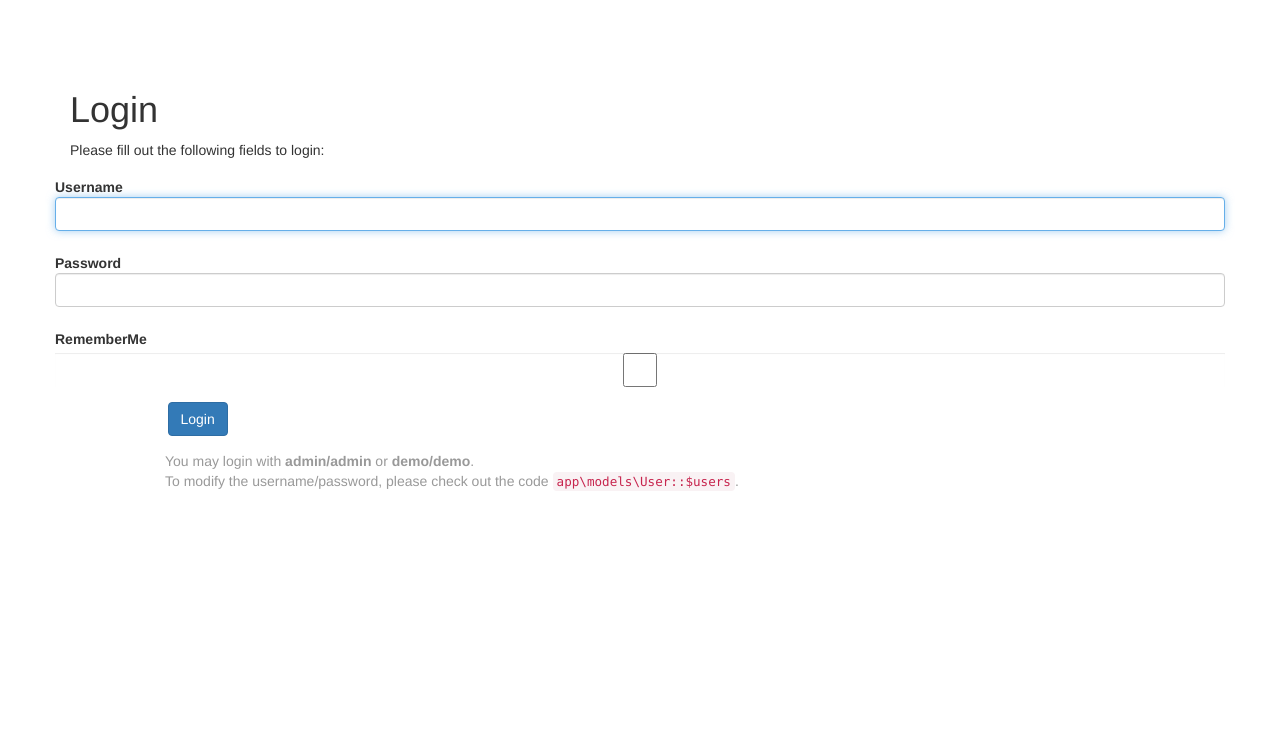
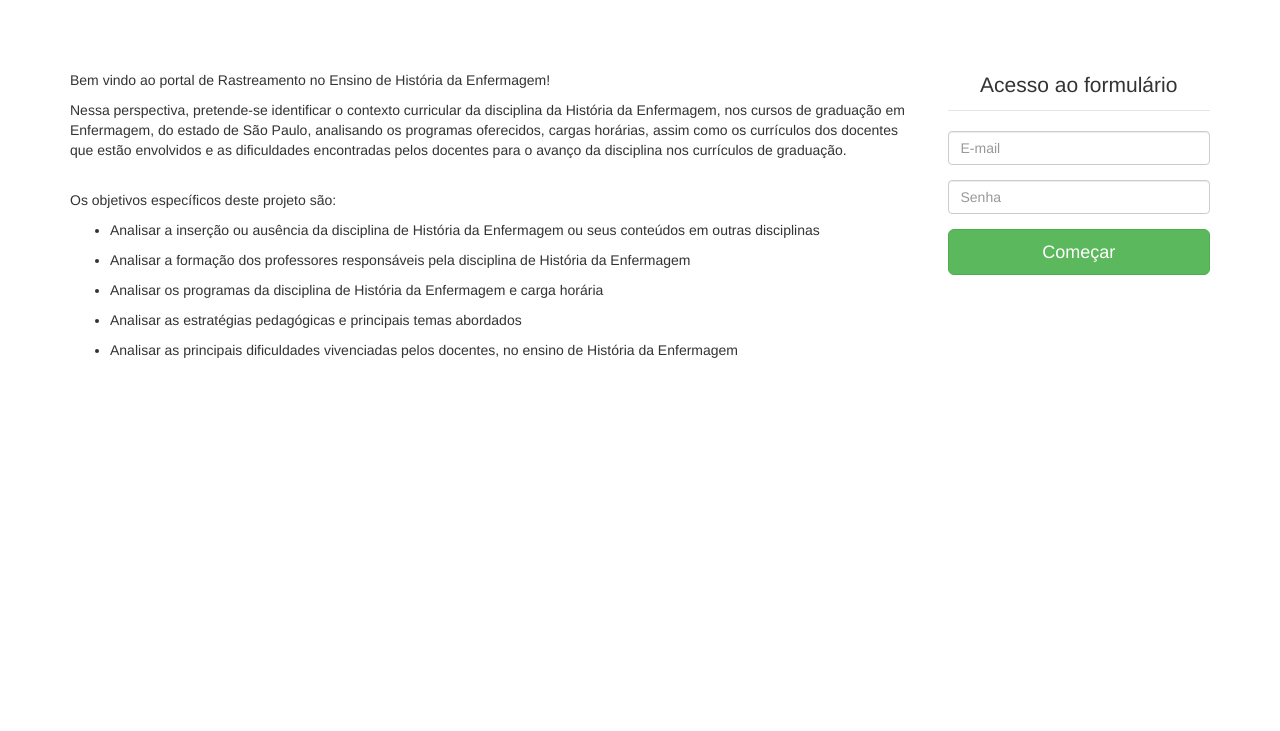
Before and after one commit to PURATEC/pesquisa_enfermagem, a Yii app: template views/site/login.php in a window 1280 px wide. Shown: the top 731 px of the page. Run offline with PHP 8.4 and a stand-in for Yii, Linux system fonts and the light colour scheme; the template is opened without the code that fills it, so the values that code supplies are empty; form fields are guessed from the names that the template uses; some libraries are stand-ins or nearby versions.

Commit message:
Layout do login implementado

```diff
--- a/views/site/login.php
+++ b/views/site/login.php
@@ -7,41 +7,35 @@
 use yii\helpers\Html;
 use yii\bootstrap\ActiveForm;
 
-$this->title = 'Login';
-$this->params['breadcrumbs'][] = $this->title;
 ?>
-<div class="site-login">
-    <h1><?= Html::encode($this->title) ?></h1>
 
-    <p>Please fill out the following fields to login:</p>
+<div class="row">
+    <div class="col-md-9">
+        <p>Bem vindo ao portal de Rastreamento no Ensino de História da Enfermagem!</p>
+        <p>Nessa perspectiva, pretende-se identificar o contexto curricular da disciplina da História da Enfermagem, nos cursos de graduação em Enfermagem, do estado de São Paulo, analisando os programas oferecidos, cargas horárias, assim como os currículos dos docentes que estão envolvidos e as dificuldades encontradas pelos docentes para o avanço da disciplina nos currículos de graduação.</p>
+        <br />
+        <p>Os objetivos específicos deste projeto são:</p>
+        <ul>
+            <li><p>Analisar a inserção ou ausência da disciplina de História da Enfermagem ou seus conteúdos em outras disciplinas</p></li>
+            <li><p>Analisar a formação dos professores responsáveis pela disciplina de História da Enfermagem</p></li>
+            <li><p>Analisar os programas da disciplina de História da Enfermagem e carga horária</p></li>
+            <li><p>Analisar as estratégias pedagógicas e principais temas abordados</p></li>
+            <li><p>Analisar as principais dificuldades vivenciadas pelos docentes, no ensino de História da Enfermagem</p></li>
+        </ul>
+    </div>
+    <div class="col-md-3">
+        <legend>
+            <p class="text-center">Acesso ao formulário</p>
+        </legend>
+        <?php $form = ActiveForm::begin([
+            'id' => 'login-form',
+        ]); ?>
 
-    <?php $form = ActiveForm::begin([
-        'id' => 'login-form',
-        'options' => ['class' => 'form-horizontal'],
-        'fieldConfig' => [
-            'template' => "{label}\n<div class=\"col-lg-3\">{input}</div>\n<div class=\"col-lg-8\">{error}</div>",
-            'labelOptions' => ['class' => 'col-lg-1 control-label'],
-        ],
-    ]); ?>
+            <?= $form->field($model, 'username')->textInput(['placeholder' => 'E-mail'])->label(false) ?>
 
-        <?= $form->field($model, 'username')->textInput(['autofocus' => true]) ?>
+            <?= $form->field($model, 'password')->passwordInput(['placeholder' => 'Senha'])->label(false) ?>
 
-        <?= $form->field($model, 'password')->passwordInput() ?>
-
-        <?= $form->field($model, 'rememberMe')->checkbox([
-            'template' => "<div class=\"col-lg-offset-1 col-lg-3\">{input} {label}</div>\n<div class=\"col-lg-8\">{error}</div>",
-        ]) ?>
-
-        <div class="form-group">
-            <div class="col-lg-offset-1 col-lg-11">
-                <?= Html::submitButton('Login', ['class' => 'btn btn-primary', 'name' => 'login-button']) ?>
-            </div>
-        </div>
-
-    <?php ActiveForm::end(); ?>
-
-    <div class="col-lg-offset-1" style="color:#999;">
-        You may login with <strong>admin/admin</strong> or <strong>demo/demo</strong>.<br>
-        To modify the username/password, please check out the code <code>app\models\User::$users</code>.
+            <?= Html::submitButton('Começar', ['class' => 'btn btn-success btn-lg btn-block']) ?>
+        <?php ActiveForm::end(); ?>
     </div>
 </div>
--- a/web/css/site.css
+++ b/web/css/site.css
@@ -90,20 +90,28 @@ a.desc:after {
     margin: 0 0 15px 0;
 }
 
-
-#cabecalho
-{
-    width:100%;height:120px;margin:0 auto;
+#cabecalho {
+    width: 100%;
+    height: 120px;
+    margin: 0 auto;
 }
 
-#cab_logo
-{
-    width:130px;height:120px;float:left;
+#cab_logo {
+    width: 130px;
+    height: 120px;
+    float: left;
 }
 
-#cab_conteudo
-{
-    width:780px;height:120px;margin-left:40px;float:left;text-align:center;
+#cab_conteudo {
+    width: 780px;
+    height: 120px;
+    margin-left: 40px;
+    float: left;
+    text-align: center;
+}
+
+#main-content {
+    padding: 20px 15px 20px;
 }
 
 .btn-sq-lg {
```
Also changed, not shown: controllers/SiteController.php (+3 -42 lines), models/User.php (+7 -0 lines), views/layouts/survey.php (+6 -16 lines), views/site/about.php (deleted, +0 -18 lines), views/site/contact.php (deleted, +0 -68 lines), views/site/index.php (deleted, +0 -53 lines).
